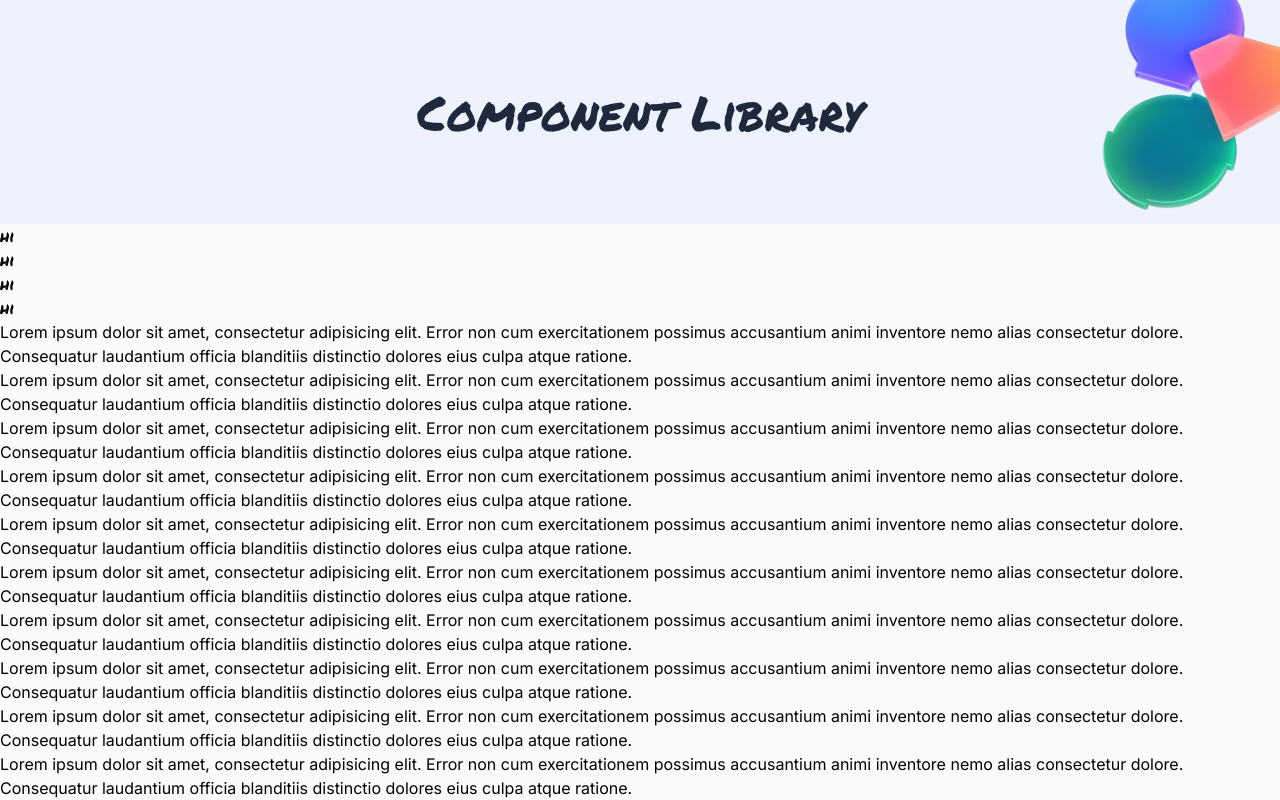
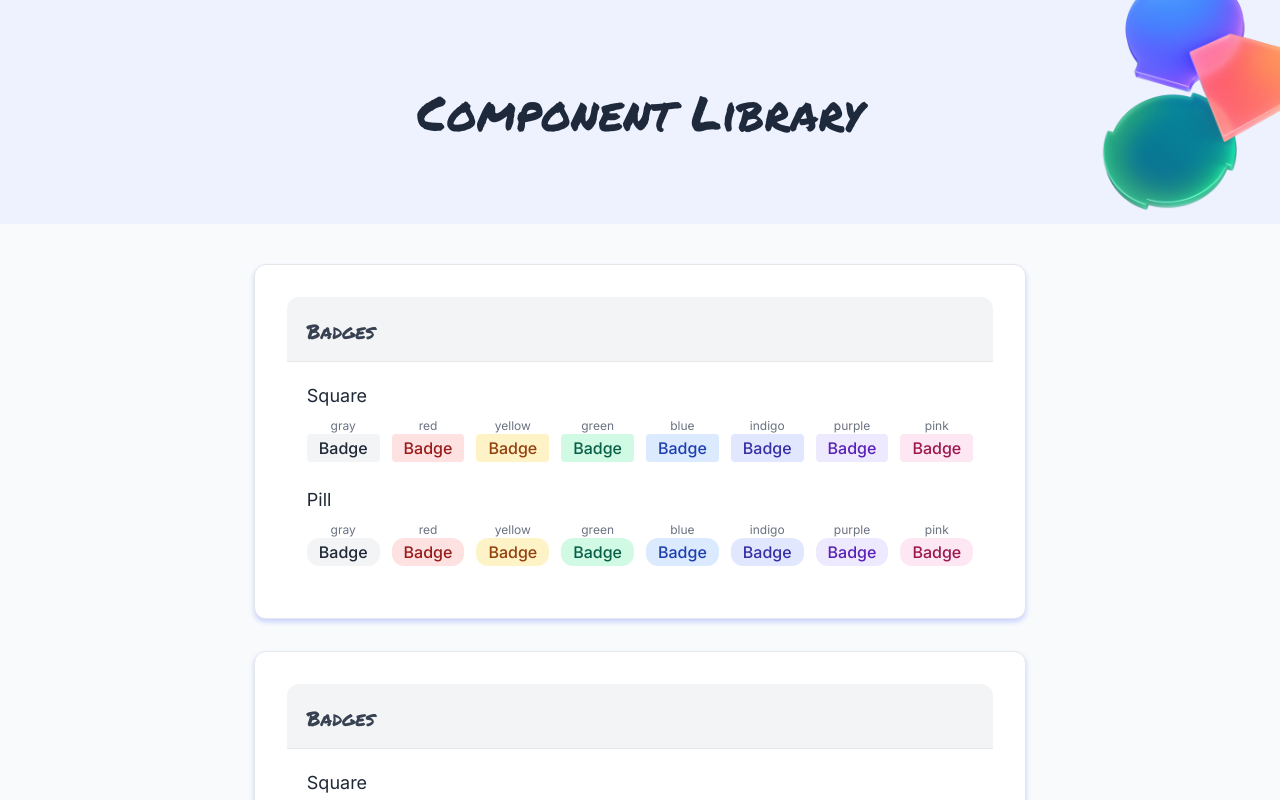
Before and after one commit to Isaacvf-dev/Component-Library, a React (Vite) app: page / in a window 1280 px wide. Shown: the top 800 px of the page. Built offline with nearby package versions, Linux system fonts and the light colour scheme.

Commit message:
Finished badges section

```diff
--- /dev/null
+++ b/src/components/badges/Badge.jsx
@@ -0,0 +1,9 @@
+import React from "react"
+
+export default function Badge({children = 'Badge', color = 'gray', shape = 'square'}) {
+  return(
+    <div className={`py-0.5 px-3 font-medium ${color} ${shape}`}>
+      {children}
+    </div>
+  )
+}
--- /dev/null
+++ b/src/components/pages/BadgeSection.jsx
@@ -0,0 +1,45 @@
+import React from "react";
+import Badge from "../badges/Badge";
+
+
+
+export default function BadgeSection() {
+  const colors = ['gray', 'red', 'yellow', 'green', 'blue', 'indigo', 'purple', 'pink']
+
+  return (
+    <section>
+      <div className="bg-gray-100 border-b rounded-t-xl py-3 px-4 md:py-4 md:px-5">
+        <h2 className="mt-1 text-xl text-gray-700 font-['Permanent_Marker']">
+          Badges
+        </h2>
+      </div>
+
+      <div className="p-4 md:p-5">
+        <h3 className="text-lg text-gray-800">
+          Square
+        </h3>
+        <div className="mt-2 mb-6 text-gray-500 flex flex-wrap gap-3">
+          {colors.map(color => (
+            <div key={color}>
+            <p className="text-center text-xs">{color}</p>
+            <Badge color={color}></Badge>
+          </div>
+          ))}
+
+        </div>
+        <h3 className="text-lg text-gray-800">
+          Pill
+        </h3>
+        <div className="mt-2 text-gray-500 flex flex-wrap gap-3">
+          {colors.map(color => (
+            <div key={color}>
+            <p className="text-center text-xs">{color}</p>
+            <Badge color={color} shape='pill'></Badge>
+          </div>
+          ))}
+        </div>
+
+      </div>
+    </section>
+  )
+}
--- a/src/components/pages/Body.jsx
+++ b/src/components/pages/Body.jsx
@@ -1,25 +1,14 @@
 import React from "react";
+import BadgeSection from "./BadgeSection";
 
 export default function Body() {
   return (
-    <div className="h-svh">
-      <h1>hi</h1>
-      <h1>hi</h1>
-      <h1>hi</h1>
-      <h1>hi</h1>
-      <p>Lorem ipsum dolor sit amet, consectetur adipisicing elit. Error non cum exercitationem possimus accusantium animi inventore nemo alias consectetur dolore. Consequatur laudantium officia blanditiis distinctio dolores eius culpa atque ratione.</p>
-      <p>Lorem ipsum dolor sit amet, consectetur adipisicing elit. Error non cum exercitationem possimus accusantium animi inventore nemo alias consectetur dolore. Consequatur laudantium officia blanditiis distinctio dolores eius culpa atque ratione.</p>
-      <p>Lorem ipsum dolor sit amet, consectetur adipisicing elit. Error non cum exercitationem possimus accusantium animi inventore nemo alias consectetur dolore. Consequatur laudantium officia blanditiis distinctio dolores eius culpa atque ratione.</p>
-      <p>Lorem ipsum dolor sit amet, consectetur adipisicing elit. Error non cum exercitationem possimus accusantium animi inventore nemo alias consectetur dolore. Consequatur laudantium officia blanditiis distinctio dolores eius culpa atque ratione.</p>
-      <p>Lorem ipsum dolor sit amet, consectetur adipisicing elit. Error non cum exercitationem possimus accusantium animi inventore nemo alias consectetur dolore. Consequatur laudantium officia blanditiis distinctio dolores eius culpa atque ratione.</p>
-      <p>Lorem ipsum dolor sit amet, consectetur adipisicing elit. Error non cum exercitationem possimus accusantium animi inventore nemo alias consectetur dolore. Consequatur laudantium officia blanditiis distinctio dolores eius culpa atque ratione.</p>
-      <p>Lorem ipsum dolor sit amet, consectetur adipisicing elit. Error non cum exercitationem possimus accusantium animi inventore nemo alias consectetur dolore. Consequatur laudantium officia blanditiis distinctio dolores eius culpa atque ratione.</p>
-      <p>Lorem ipsum dolor sit amet, consectetur adipisicing elit. Error non cum exercitationem possimus accusantium animi inventore nemo alias consectetur dolore. Consequatur laudantium officia blanditiis distinctio dolores eius culpa atque ratione.</p>
-      <p>Lorem ipsum dolor sit amet, consectetur adipisicing elit. Error non cum exercitationem possimus accusantium animi inventore nemo alias consectetur dolore. Consequatur laudantium officia blanditiis distinctio dolores eius culpa atque ratione.</p>
-      <p>Lorem ipsum dolor sit amet, consectetur adipisicing elit. Error non cum exercitationem possimus accusantium animi inventore nemo alias consectetur dolore. Consequatur laudantium officia blanditiis distinctio dolores eius culpa atque ratione.</p>
-      <p>Lorem ipsum dolor sit amet, consectetur adipisicing elit. Error non cum exercitationem possimus accusantium animi inventore nemo alias consectetur dolore. Consequatur laudantium officia blanditiis distinctio dolores eius culpa atque ratione.</p>
-      <p>Lorem ipsum dolor sit amet, consectetur adipisicing elit. Error non cum exercitationem possimus accusantium animi inventore nemo alias consectetur dolore. Consequatur laudantium officia blanditiis distinctio dolores eius culpa atque ratione.</p>
-      <p>Lorem ipsum dolor sit amet, consectetur adipisicing elit. Error non cum exercitationem possimus accusantium animi inventore nemo alias consectetur dolore. Consequatur laudantium officia blanditiis distinctio dolores eius culpa atque ratione.</p>
-    </div>
+    <main>
+      <div className="max-w-[900px] flex flex-col gap-8 py-10 px-8 justify-center items-center mx-auto">
+        <BadgeSection />
+        <BadgeSection />
+      </div>
+
+    </main>
   )
 }
--- a/src/components/pages/Hero.jsx
+++ b/src/components/pages/Hero.jsx
@@ -18,7 +18,7 @@ export default function Hero() {
         style={{x: imageY}}
         src={heroImg}
         alt="icons"
-        className="h-24 lg:h-56 absolute top-0 right-0 object-cover overflow-hidden"
+        className="h-24 lg:h-56 absolute top-0 right-0 object-cover"
       />
       <h1 className="text-slate-800 text-2xl lg:text-5xl max-w-36 lg:max-w-full text-center">Component Library</h1>
     </header>
--- a/src/index.css
+++ b/src/index.css
@@ -7,6 +7,54 @@
   h1 {
     font-family: "Permanent Marker", sans-serif;
   }
+  section {
+    display: flex;
+    flex-direction: column;
+    background:white;
+    padding: 2em;
+    border-width: 1px;
+    border-radius: 0.75rem;
+    box-shadow: 0 3px 5px #c7d2fe;
+  }
+  .square {
+    border-radius: 4px;
+  }
+  .pill {
+    border-radius: 12px;
+  }
+  .gray {
+    background-color: #F3F4F6;
+    color: #1F2937;
+  }
+  .red {
+    background-color: #FEE2E2;
+    color: #991B1B;
+  }
+  .yellow {
+    background-color: #FEF3C7;
+    color: #92400E;
+  }
+  .green {
+    background-color: #D1FAE5;
+    color: #065F46;
+  }
+  .blue {
+    background-color: #DBEAFE;
+    color: #1E40AF;
+  }
+  .indigo {
+    background-color: #E0E7FF;
+    color: #3730A3;
+  }
+  .purple {
+    background-color: #EDE9FE;
+    color: #5B21B6;
+  }
+  .pink {
+    background-color: #FCE7F3;
+    color: #9D174D;
+  }
+
 }
 
 ::-webkit-scrollbar-track {
```
